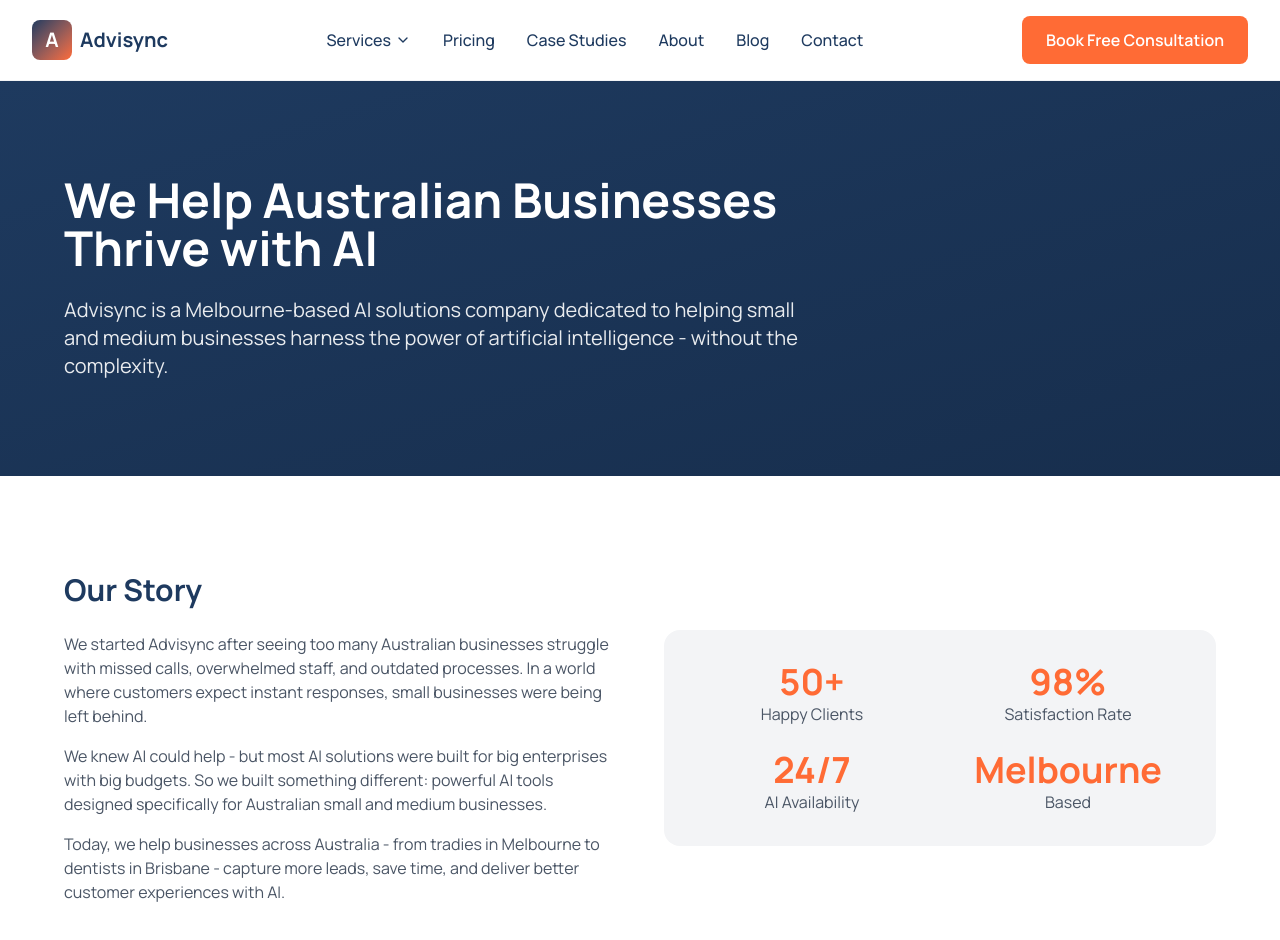
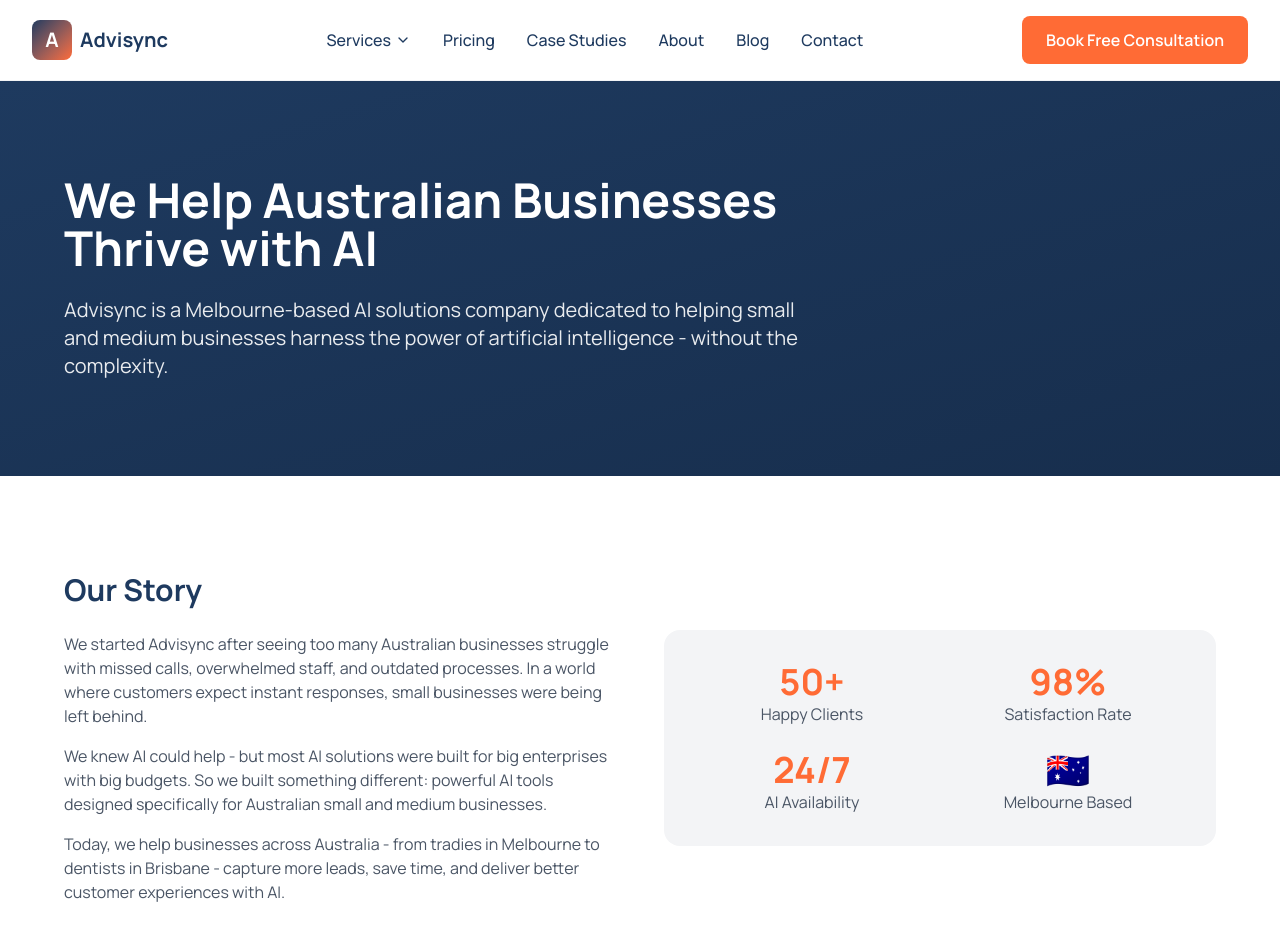
Before and after one commit to Abu-Uthman/advisync-redesign, a Next.js app: page /about in a window 1280 px wide. Shown: the top 940 px of the page. Built offline with nearby package versions, Linux system fonts and the light colour scheme.

Commit message:
Fix Melbourne stat - use flag emoji instead of text

```diff
--- a/src/app/about/page.tsx
+++ b/src/app/about/page.tsx
@@ -93,8 +93,8 @@ export default function AboutPage() {
                   <div className="text-gray-600">AI Availability</div>
                 </div>
                 <div className="text-center">
-                  <div className="text-4xl font-bold text-accent-500">Melbourne</div>
-                  <div className="text-gray-600">Based</div>
+                  <div className="text-4xl font-bold text-accent-500">🇦🇺</div>
+                  <div className="text-gray-600">Melbourne Based</div>
                 </div>
               </div>
             </div>
```
